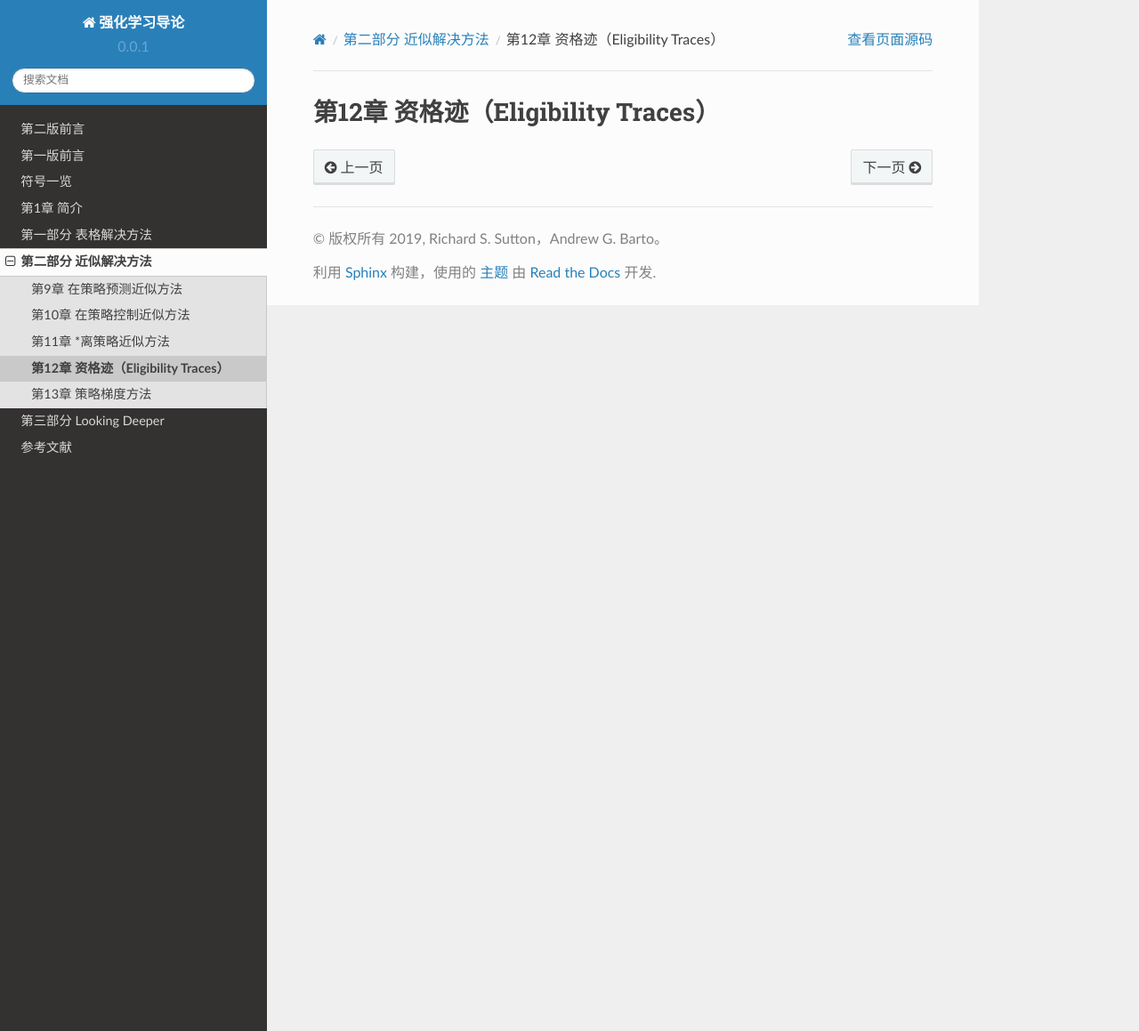
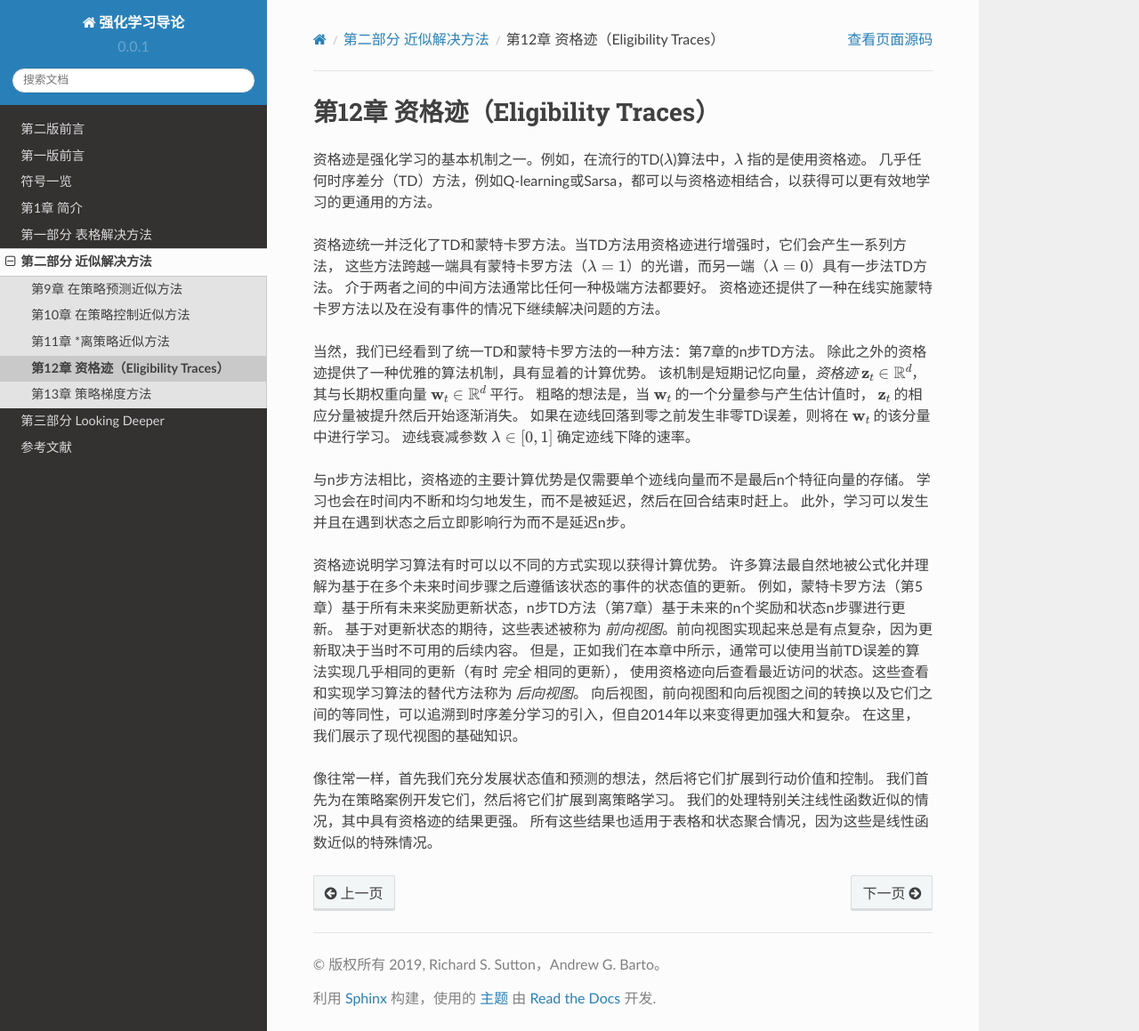
Before and after one commit to qiwihui/reinforcement-learning-an-introduction-chinese, a Sphinx documentation site: the page built from source/partII/chapter12/eligibility_traces.rst, in a window 1280 px wide and 1159 px high. Shown: the whole window at 89% size. Built offline with Sphinx 7.4.7 and the Read the Docs theme 2.0.0, drawn with Linux system fonts in a browser that asks for light colours.

Commit message:
docs: 第12章 资格迹 简介

```diff
--- a/source/partII/chapter12/eligibility_traces.rst
+++ b/source/partII/chapter12/eligibility_traces.rst
@@ -1,2 +1,37 @@
 第12章 资格迹（Eligibility Traces）
 =========================================
+
+资格迹是强化学习的基本机制之一。例如，在流行的TD(:math:`\lambda`)算法中，:math:`\lambda` 指的是使用资格迹。
+几乎任何时序差分（TD）方法，例如Q-learning或Sarsa，都可以与资格迹相结合，以获得可以更有效地学习的更通用的方法。
+
+资格迹统一并泛化了TD和蒙特卡罗方法。当TD方法用资格迹进行增强时，它们会产生一系列方法，
+这些方法跨越一端具有蒙特卡罗方法（:math:`\lambda=1`）的光谱，而另一端（:math:`\lambda=0`）具有一步法TD方法。
+介于两者之间的中间方法通常比任何一种极端方法都要好。
+资格迹还提供了一种在线实施蒙特卡罗方法以及在没有事件的情况下继续解决问题的方法。
+
+当然，我们已经看到了统一TD和蒙特卡罗方法的一种方法：第7章的n步TD方法。
+除此之外的资格迹提供了一种优雅的算法机制，具有显着的计算优势。
+该机制是短期记忆向量，*资格迹* :math:`\mathbf{z}_{t} \in \mathbb{R}^{d}`，
+其与长期权重向量 :math:`\mathbf{w}_{t} \in \mathbb{R}^{d}` 平行。
+粗略的想法是，当 :math:`\mathbf{w}_{t}` 的一个分量参与产生估计值时，
+:math:`\mathbf{z}_{t}` 的相应分量被提升然后开始逐渐消失。
+如果在迹线回落到零之前发生非零TD误差，则将在 :math:`\mathbf{w}_{t}` 的该分量中进行学习。
+迹线衰减参数 :math:`\lambda \in[0,1]` 确定迹线下降的速率。
+
+与n步方法相比，资格迹的主要计算优势是仅需要单个迹线向量而不是最后n个特征向量的存储。
+学习也会在时间内不断和均匀地发生，而不是被延迟，然后在回合结束时赶上。
+此外，学习可以发生并且在遇到状态之后立即影响行为而不是延迟n步。
+
+资格迹说明学习算法有时可以以不同的方式实现以获得计算优势。
+许多算法最自然地被公式化并理解为基于在多个未来时间步骤之后遵循该状态的事件的状态值的更新。
+例如，蒙特卡罗方法（第5章）基于所有未来奖励更新状态，n步TD方法（第7章）基于未来的n个奖励和状态n步骤进行更新。
+基于对更新状态的期待，这些表述被称为 *前向视图*。前向视图实现起来总是有点复杂，因为更新取决于当时不可用的后续内容。
+但是，正如我们在本章中所示，通常可以使用当前TD误差的算法实现几乎相同的更新（有时 *完全* 相同的更新），
+使用资格迹向后查看最近访问的状态。这些查看和实现学习算法的替代方法称为 *后向视图*。
+向后视图，前向视图和向后视图之间的转换以及它们之间的等同性，可以追溯到时序差分学习的引入，但自2014年以来变得更加强大和复杂。
+在这里，我们展示了现代视图的基础知识。
+
+像往常一样，首先我们充分发展状态值和预测的想法，然后将它们扩展到行动价值和控制。
+我们首先为在策略案例开发它们，然后将它们扩展到离策略学习。
+我们的处理特别关注线性函数近似的情况，其中具有资格迹的结果更强。
+所有这些结果也适用于表格和状态聚合情况，因为这些是线性函数近似的特殊情况。
```
